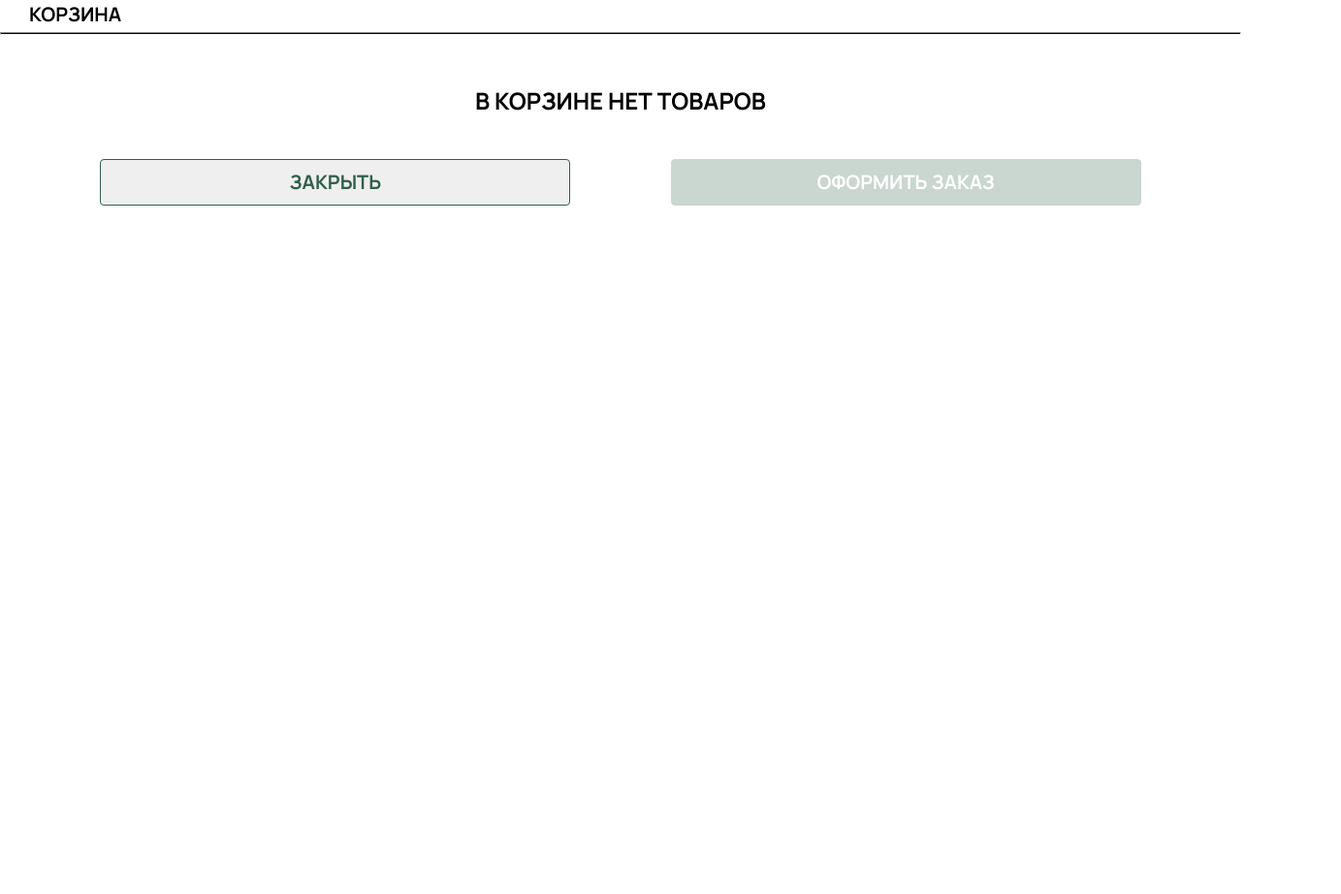
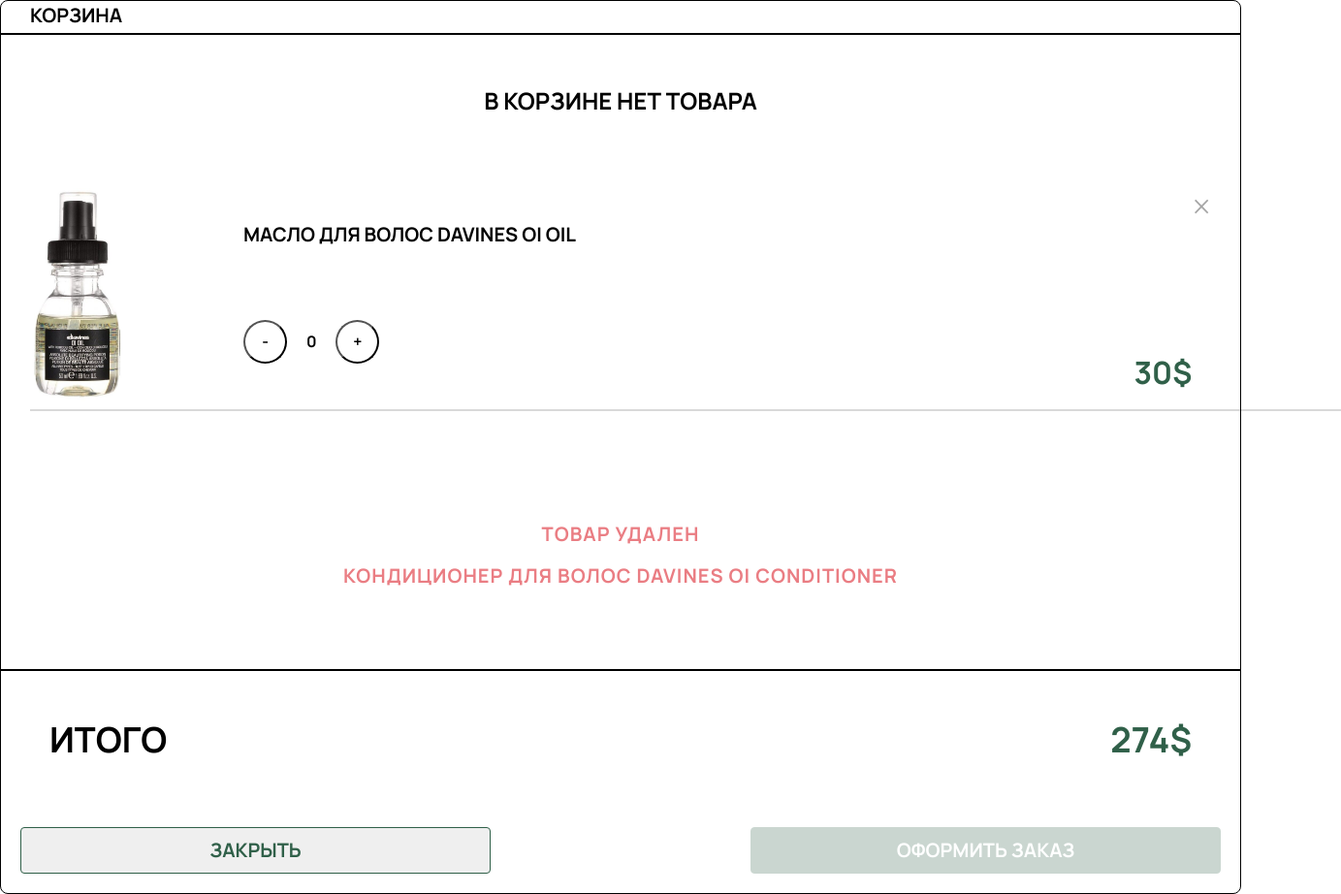
Before and after one commit to HannaTsilikina/Beautis, a website: page index-basket.html in a window 1280 px wide. Shown: the whole page at 97% size, 1383 px wide, since content can reach past the window. Before the commit the page ends 800 px from the top, so only its background shows below. Drawn offline with Linux system fonts and the light colour scheme.

Commit message:
Layout basket

```diff
--- a/index-basket.html
+++ b/index-basket.html
@@ -20,17 +20,50 @@
       <div class="basket_container">
         <div class="basket">КОРЗИНА</div>
         <div><hr class="basket_line" /></div>
-        <div class="basket_no-products" id="no-products">
-          В КОРЗИНЕ НЕТ ТОВАРОВ
+        <div class="basket_no-products" id="no-products">В корзине нет товара</div>
+
+          <div class="basket_products">
+                <div class="basket_products__container">
+                  <div class="basket_div__imgAndname">
+                   <div class="basket_div__img"><img class="basket__img" src="Images/1.jpeg" alt="oil"></div>
+                  <div class="basket_div__nameplusminus">
+                  <div class="basket_products__name">Масло для волос Davines OI Oil</div>
+                    <div class="basket_quantity">
+                      <button class="basket_minus-btn" type="button" name="button"></button>
+                      <input class="basket_input" type="text" value="0" id="input" />
+                      <button class="basket_plus-btn" type="button" name="button"></button>
+                    </div>
+                  </div>
+                  </div>
+
+                <div class="basket_div__priceAndcross">
+                 <div class="basket_price">30$</div>
+                 <div class="close">&times</div>
+                </div>
+              </div>
+                <div><hr class="basket_line__gray" /></div>
+         </div>
+
+        <div class="product-deleted">
+          <div class="product-deleted_text">Товар Удален</div>
+          <div class="product-deleted_text">Кондиционер для волос Davines Oi Conditioner</div>
         </div>
-        <div class=""></div>
-        <div class="basket_btn__container">
-          <button class="basket_btn-close" id="btn-close">ЗАКРЫТЬ</button>
-          <button class="basket_btn-order" id="btn-order">
-            ОФОРМИТЬ ЗАКАЗ
-          </button>
+
+        <div class="total_container_main">
+         <hr class="basket_line" />
+         <div class="total_container">
+          <div class="total_text">Итого</div>
+          <div class="total_sum">274$</div>
         </div>
+        </div>
+
+         <div class="basket_btn__container">
+          <button class="basket_btn-close" id="btn-close">Закрыть</button>
+          <button class="basket_btn-order" id="btn-order">Оформить заказ</button>
+        </div>
+
       </div>
+    </div>
     </main>
     <footer></footer>
     <script src="./index-basket.js"></script>
--- a/index-basket.js
+++ b/index-basket.js
@@ -0,0 +1,16 @@
+const minusButtons = document.querySelectorAll('.basket_minus-btn');
+const plusButtons = document.querySelectorAll('.basket_plus-btn');
+const inputFields = document.querySelectorAll('.basket_input');
+
+for (let i = 0; i < minusButtons.length; i++) {
+  minusButtons[i].addEventListener('click', function minusProduct() {
+    if (inputFields[i].value > 0) {
+      inputFields[i].value--;
+    }
+  });
+}
+for (let i = 0; i < minusButtons.length; i++) {
+  plusButtons[i].addEventListener('click', function plusProduct() {
+    inputFields[i].value++;
+  });
+}
--- a/styles/style-basket-desktop.css
+++ b/styles/style-basket-desktop.css
@@ -6,6 +6,8 @@
   flex-direction: column;
   max-width: 1440px;
   margin: 0 auto;
+  border-radius: 8px;
+  border: 1px solid black;
 }
 .basket {
   font-size: 20px;
@@ -15,20 +17,22 @@
 }
 .basket_line {
   max-width: 1400px;
-  height: 1px;
-  background-color: black;
+  border: 1px solid black;
 }
 .basket_no-products {
   margin: 0 auto;
   padding: 50px;
   font-size: 24px;
   line-height: 20px;
+  text-transform: uppercase;
 }
 .basket_btn__container {
   display: flex;
-  justify-content: space-evenly;
+  justify-content: space-between;
+  margin: 20px;
 }
 .basket_btn-close {
+  text-transform: uppercase;
   width: 485px;
   height: 48px;
   color: #306049;
@@ -38,6 +42,7 @@
   border-radius: 4px;
 }
 .basket_btn-order {
+  text-transform: uppercase;
   width: 485px;
   height: 48px;
   font-size: 20px;
@@ -48,3 +53,114 @@
   opacity: 0.25;
   border-radius: 4px;
 }
+.basket_div__imgAndname{
+  display: flex;
+
+}
+.basket_div__img {
+  width: 220px;
+  height: 220px;
+}
+.basket__img {
+  width: auto;
+  height: 100%;
+}
+.basket_products__container {
+  display: flex;
+  justify-content: space-between;
+}
+.basket_div__nameplusminus {
+  display: flex;
+  flex-direction: column;
+  justify-content: space-around;
+}
+.basket_products__name {
+  display: flex;
+  flex-direction: column;
+  justify-content: space-evenly;
+  font-size: 20px;
+  line-height: 18px;
+  text-transform: uppercase;
+}
+.basket_div__priceAndcross {
+  display: flex;
+
+}
+.basket_price {
+  display: flex;
+  padding-bottom: 20px;
+  align-items: flex-end;
+  font-size: 32px;
+  line-height: 20px;
+  color: #306049;
+}
+.close {
+  color: #000000;
+  opacity: 0.35;
+  font-size: 35px;
+  font-weight: 100;
+  font-family:'Times New Roman', Times, serif
+  }
+.basket_line__gray {
+  opacity: 0.15;
+  width: 1350px;
+  border: 1.7px solid black;
+}
+.basket_products {
+  margin: 30px;
+}
+.product-deleted {
+  display: flex;
+  height: 220px;
+  flex-direction: column;
+  align-items: center;
+  justify-content: center;
+  text-transform: uppercase;
+  color: #EA7D83;
+  font-size: 20px;
+  letter-spacing: 1px;
+}
+.product-deleted_text {
+  padding: 10px;
+}
+.total_container {
+  display: flex;
+  justify-content: space-between;
+  align-items: center;
+  margin: 50px;
+
+}
+.total_text {
+  text-transform: uppercase;
+  color: black;
+  font-size: 36px;
+}
+.total_sum {
+  font-size: 36px;
+  color: #306049;
+}
+
+.basket_plus-btn::before {
+  content: "+";
+}
+
+.basket_minus-btn::before {
+  content: "-";
+}
+.basket_input {
+  border: none;
+  text-align: center;
+  width: 40px;
+}
+.basket_plus-btn {
+  border-radius: 25px;
+  background-color: white;
+  width: 45px;
+  height: 45px;
+}
+.basket_minus-btn {
+  border-radius: 25px;
+  background-color: white;
+  width: 45px;
+  height: 45px;
+}
```
